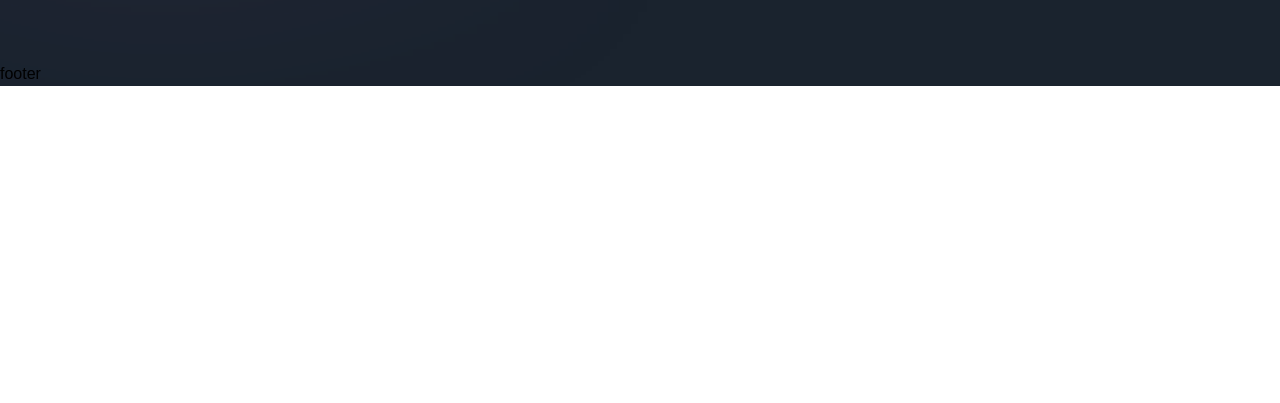
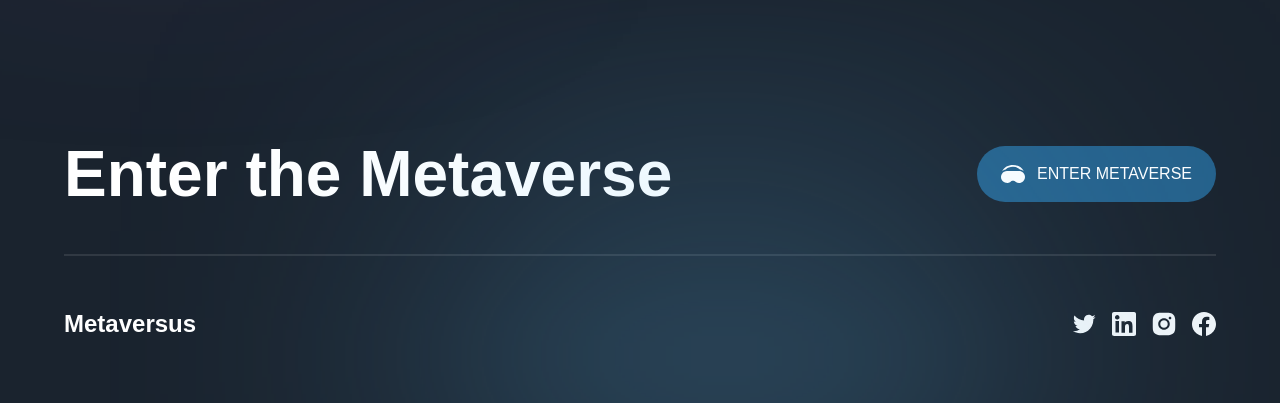
Before and after one commit to zWellingtonLima/NextJs-LandingPage, a Next.js app: page / in a window 1280 px wide. Shown: the part 7037-7440 px from the top of the page. Before the commit the page ends 7123 px from the top, so only its background shows below. Built offline with nearby package versions, Linux system fonts and the light colour scheme; a web font is replaced by a local one.

Commit message:
Footer done.

```diff
--- a/components/Footer.jsx
+++ b/components/Footer.jsx
@@ -1,9 +1,45 @@
 'use client';
 
+import { motion } from 'framer-motion'
+import { socials } from '../constants';
+import styles from '../styles';
+import { footerVariants } from '../utils/motion';
+
 const Footer = () => (
-  <footer>
-    footer
-  </footer>
+  <motion.footer
+    variants={footerVariants}
+    initial='hidden'
+    whileInView='show'
+    className={`${styles.paddings} py-8 relative`}>
+    <div className='footer-gradient'/>
+
+    <div className={`${styles.innerWidth} mx-auto flex flex-col gap-8`}>
+      <div className='flex items-center justify-between flex-wrap gap-5'>
+        <h4 className='font-bold md:text-[64px] text-[44px] text-white'>Enter the Metaverse</h4>
+        <button type='button' className='flex items-center h-fit py-4 px-6 bg-[#25618b] rounded-[32px] gap-[12px]'>
+          <img src="/headset.svg" alt="Headset" className='w-[24px] h-[24px] object-contain'/>
+          <span className='font-normal text-[16px] text-white'>ENTER METAVERSE</span>
+        </button>
+      </div>
+
+      <div className='flex flex-col'>
+        <div className='mb-[50px] h-[2px] bg-white/10 '/>
+        <div className='flex items-center justify-between flex-wrap gap-4'>
+          <h4 className='font-extrabold text-[24px] text-white'>Metaversus</h4>
+          <p className='font-normal text-[14px] text-white/50'></p>
+          <div className='flex gap-4'>
+            {socials.map((social) => (
+              <img
+                key={social.name}
+                src={social.url}
+                alt={social.name}
+                className='w-[24px] h-[24px] object-contain cursor-pointer'/>
+            ))}
+          </div>
+        </div>
+      </div>
+    </div>
+  </motion.footer>
 );
 
 export default Footer;
```
